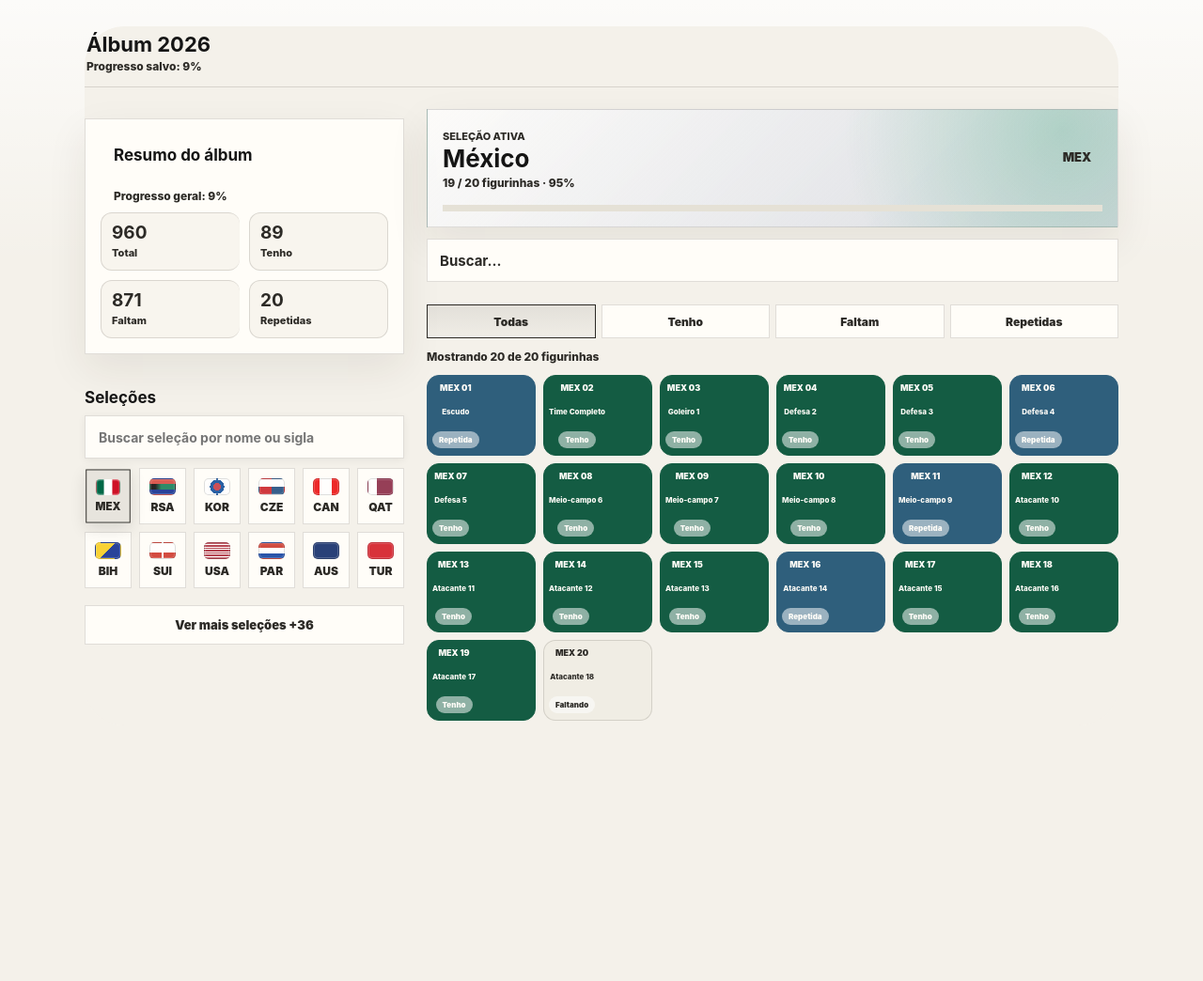
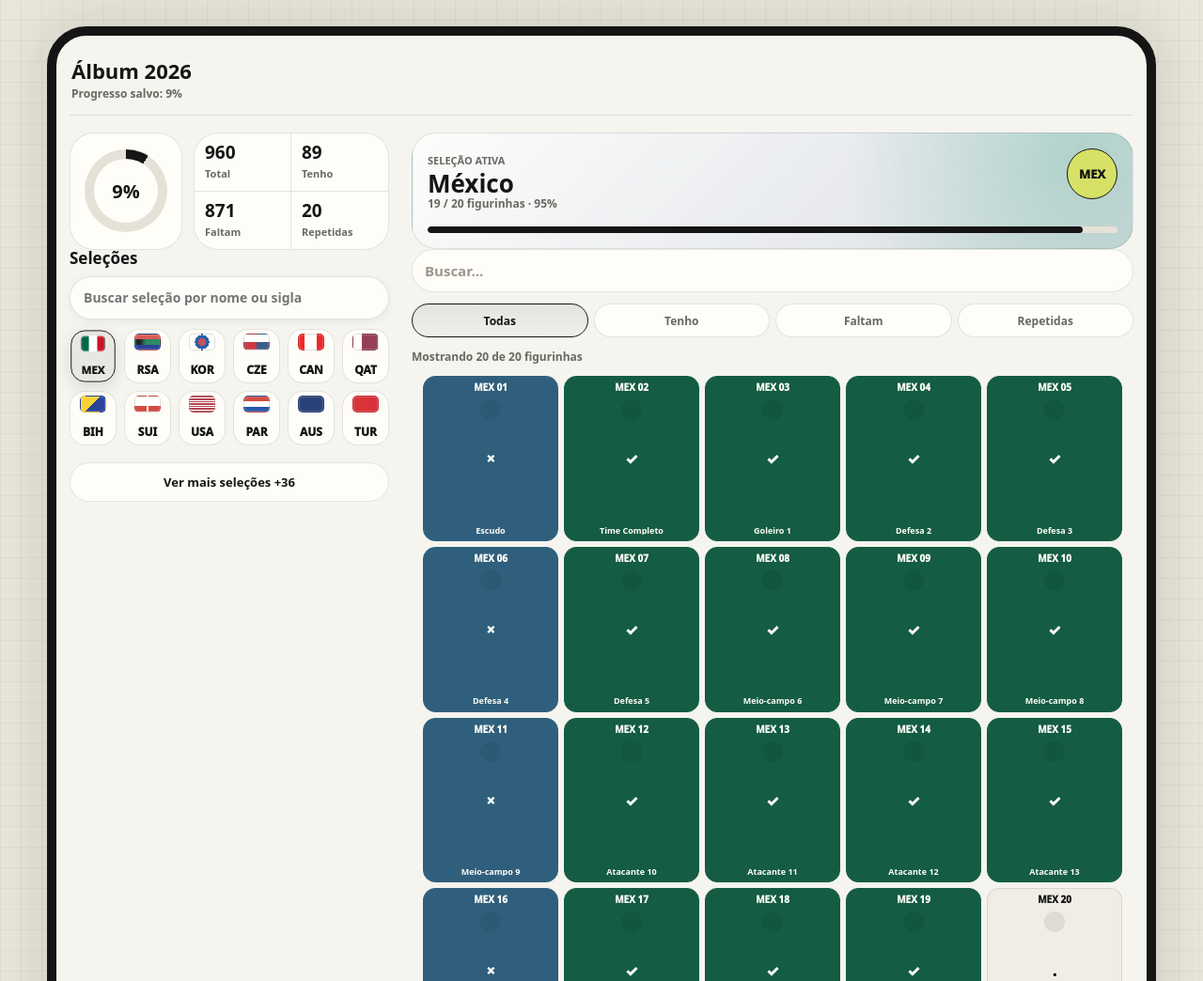
Before and after one commit to Marcos-Brito-Paceka/gerenciamento-figurinhas-copa-do-mundo-2026, a website built with Vite: page index.html in a window 1280 px wide. Shown: the top 1044 px of the page at 94% size. Before the commit the page ends 856 px from the top, so only its background shows below. Built offline with nearby package versions, Linux system fonts and the light colour scheme.

Commit message:
fix: style cards and resume

```diff
--- a/src/main.ts
+++ b/src/main.ts
@@ -1,4 +1,3 @@
-import './style.css'
 import './styles/main.css'
 import { createApp } from './app/createApp'
 
--- a/src/render/renderAlbumSummary.ts
+++ b/src/render/renderAlbumSummary.ts
@@ -11,31 +11,36 @@ export function renderAlbumSummary(
   teams: Team[],
 ): void {
   const stickers = getAllStickers(teams)
+  const completion = getProgressPercent(stickers)
 
   container.innerHTML = `
-    <section class="album-summary">
-      <h2>Resumo do álbum</h2>
+    <section class="summary" aria-label="Resumo do álbum">
+      <div class="dial">
+        <div class="ring" style="--angle: ${completion * 3.6}deg">
+          <span>${completion}%</span>
+        </div>
+      </div>
 
-      <p>Progresso geral: ${getProgressPercent(stickers)}%</p>
-
-      <div>
+      <div class="counters">
+        <article class="counter">
           <strong>${stickers.length}</strong>
           <span>Total</span>
-      </div>
+        </article>
 
-      <div>
+        <article class="counter">
           <strong>${countOwned(stickers)}</strong>
           <span>Tenho</span>
-      </div>
+        </article>
 
-      <div>
+        <article class="counter">
           <strong>${countByStatus(stickers, 'missing')}</strong>
           <span>Faltam</span>
-      </div>
+        </article>
 
-      <div>
+        <article class="counter">
           <strong>${countByStatus(stickers, 'duplicate')}</strong>
           <span>Repetidas</span>
+        </article>
       </div>
    </section>
   `
--- a/src/render/renderStickers.ts
+++ b/src/render/renderStickers.ts
@@ -1,9 +1,9 @@
 import type { Team } from "../types/album";
 
-const statusLabel = {
-  missing: "Faltando",
-  have: "Tenho",
-  duplicate: "Repetida",
+const statusSymbol = {
+  missing: ".",
+  have: "✓",
+  duplicate: "×",
 };
 
 export function renderStickers(
@@ -21,9 +21,9 @@ export function renderStickers(
           data-sticker="${sticker.number}"
           data-status="${sticker.status}"
         >
-          <strong>${sticker.number}</strong>
-          <span>${sticker.name}</span>
-          <small>${statusLabel[sticker.status]}</small>
+          <span class="sticker-number">${sticker.number}</span>
+          <span class="sticker-symbol">${statusSymbol[sticker.status]}</span>
+          <span class="sticker-name">${sticker.name}</span>
         </button>
       `,
     )
--- a/src/styles/components.css
+++ b/src/styles/components.css
@@ -1,4 +1,3 @@
-.album-summary,
 .team-header {
   border: 1px solid var(--line);
   border-radius: var(--radius-lg);
@@ -6,37 +5,79 @@
   overflow: hidden;
 }
 
-.album-summary {
+.summary {
+  display: grid;
+  grid-template-columns: 120px 1fr;
+  gap: 12px;
+  align-items: stretch;
+}
+
+.dial {
+  min-height: 120px;
+  border: 1px solid var(--line);
+  border-radius: 26px;
+  display: grid;
+  place-items: center;
+  background: var(--surface);
+}
+
+.ring {
+  width: 88px;
+  height: 88px;
+  border-radius: 50%;
+  display: grid;
+  place-items: center;
+  background: conic-gradient(var(--ink) var(--angle), #e5e1d6 0);
+  transition:
+    background 320ms ease,
+    transform 220ms ease;
+}
+
+.ring span {
+  width: 68px;
+  height: 68px;
+  border-radius: 50%;
+  display: grid;
+  place-items: center;
+  background: var(--surface);
+  color: var(--ink);
+  font-size: 20px;
+  font-weight: 900;
+}
+
+.counters {
+  border: 1px solid var(--line);
+  border-radius: 26px;
   display: grid;
   grid-template-columns: repeat(2, minmax(0, 1fr));
-  margin-top: 10px;
+  overflow: hidden;
+  background: var(--surface);
 }
 
-.album-summary h2,
-.album-summary p {
-  grid-column: 1 / -1;
-  padding: 14px 14px 0;
+.counter {
+  min-height: 60px;
+  padding: 11px;
+  border-right: 1px solid var(--line);
+  border-bottom: 1px solid var(--line);
 }
 
-.album-summary > div {
-  min-height: 60px;
-  padding: 11px;
-  border-top: 1px solid var(--line);
-  border-right: 1px solid var(--line);
-}
-
-.album-summary > div:nth-child(2n + 1) {
+.counter:nth-child(2n) {
   border-right: 0;
 }
 
-.album-summary strong {
+.counter:nth-last-child(-n + 2) {
+  border-bottom: 0;
+}
+
+.counter strong {
   display: block;
   color: var(--ink);
   font-size: 19px;
   line-height: 1;
+  transition: transform 180ms ease;
 }
 
-.album-summary span {
+.counter span {
   display: block;
   margin-top: 5px;
   color: var(--muted);
@@ -45,6 +86,7 @@
 }
 
 .team-matrix {
+  display: grid;
   grid-template-columns: repeat(4, minmax(0, 1fr));
   gap: 8px;
 }
@@ -191,28 +233,43 @@
 }
 
 .sticker-matrix {
-  grid-template-columns: repeat(4, minmax(0, 1fr));
-  gap: 8px;
+  display: grid;
+  padding: 12px;
+  grid-template-columns: repeat(5, minmax(0, 1fr));
+  gap: 6px;
+  max-width: 100%;
 }
 
 
 .sticker-cell {
-  min-height: 76px;
-  padding: 7px 5px;
-  aspect-ratio: auto;
+  aspect-ratio: 0.82;
+  min-height: 62px;
+  padding: 6px 4px;
   border: 1px solid var(--line);
   border-radius: 13px;
   display: grid;
   align-content: space-between;
   justify-items: center;
-  background: #f0ede4;
+  background: #f7f3e8;
   text-align: center;
+  position: relative;
   overflow: hidden;
   transition:
-    transform 160ms ease,
-    background 160ms ease,
-    color 160ms ease,
-    border-color 160ms ease;
+    transform 180ms ease,
+    border-color 180ms ease,
+    background 180ms ease,
+    color 180ms ease,
+    outline-color 180ms ease;
+}
+
+.sticker-cell::before {
+  content: "";
+  width: 22px;
+  height: 22px;
+  border-radius: 50%;
+  background: rgba(21, 21, 21, 0.08);
+  position: absolute;
+  top: 24px;
 }
 
 .sticker-cell:active {
@@ -223,28 +280,42 @@
   animation: stickerFlip 420ms ease;
 }
 
-.sticker-cell strong {
+.sticker-cell > .sticker-number {
+  display: block;
   width: 100%;
-  font-size: 9px;
+  justify-self: center;
+  text-align: center;
+  font-size: 10px;
   font-weight: 920;
+  line-height: 1;
+  z-index: 1;
   white-space: nowrap;
   overflow: hidden;
   text-overflow: ellipsis;
 }
 
-.sticker-cell span {
+.sticker-cell > .sticker-symbol {
+  display: block;
+  justify-self: center;
+  text-align: center;
+  z-index: 1;
+  font-size: 16px;
+  font-weight: 950;
+  line-height: 1;
+}
+
+.sticker-cell > .sticker-name {
+  display: block;
   width: 100%;
-  font-size: 8px;
+  justify-self: center;
+  z-index: 1;
+  text-align: center;
+  font-size: 9px;
   font-weight: 820;
   line-height: 1.05;
   white-space: nowrap;
   overflow: hidden;
   text-overflow: ellipsis;
-}
-
-.sticker-cell small {
-  font-size: 8px;
-  font-weight: 900;
 }
 
 .sticker-cell[data-status="missing"] {
--- a/src/styles/layout.css
+++ b/src/styles/layout.css
@@ -19,8 +19,7 @@
 
 .header p,
 #stickerResults,
-.team-header p,
-.album-summary p {
+.team-header p {
   color: var(--muted);
   font-size: 12px;
   font-weight: 760;
--- a/src/styles/main.css
+++ b/src/styles/main.css
@@ -1,4 +1,4 @@
-/* @import "./tokens.css"; */
+@import "./token.css";
 @import "./base.css";
 @import "./layout.css";
 @import "./components.css";
--- a/src/styles/responsive.css
+++ b/src/styles/responsive.css
@@ -55,10 +55,6 @@
     }
 
     .sticker-matrix {
-        grid-template-columns: repeat(6, minmax(0, 1fr));
-    }
-
-    .sticker-cell {
-        min-height: 86px;
+        grid-template-columns: repeat(5, minmax(0, 1fr));
     }
 }
```
Lines whose indentation alone changed are shown as unchanged.
